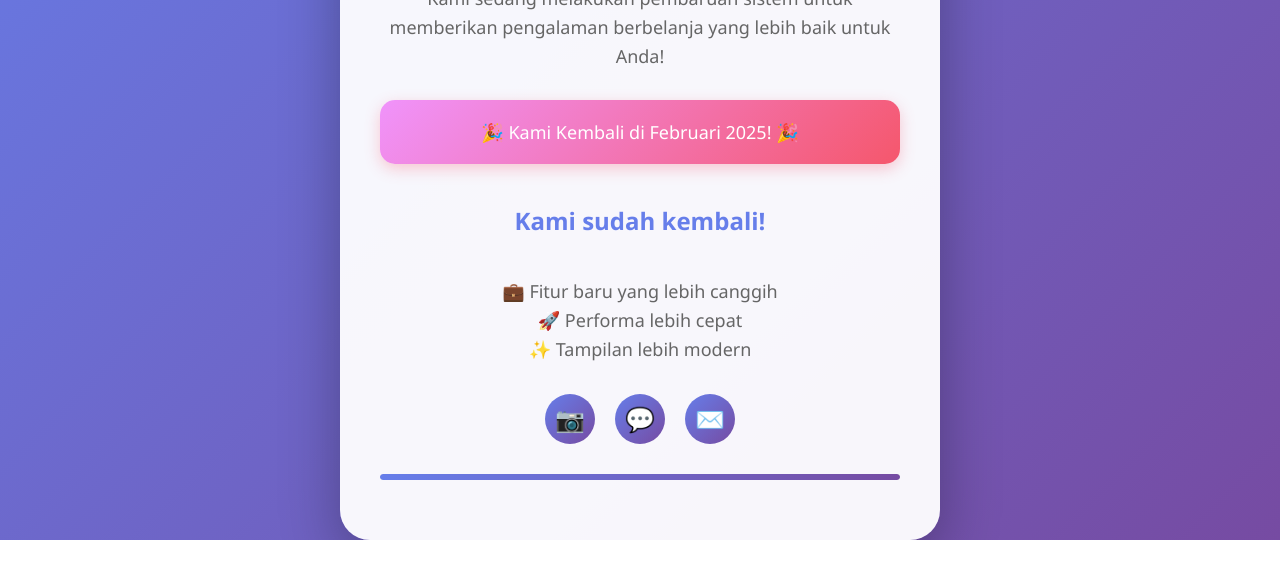
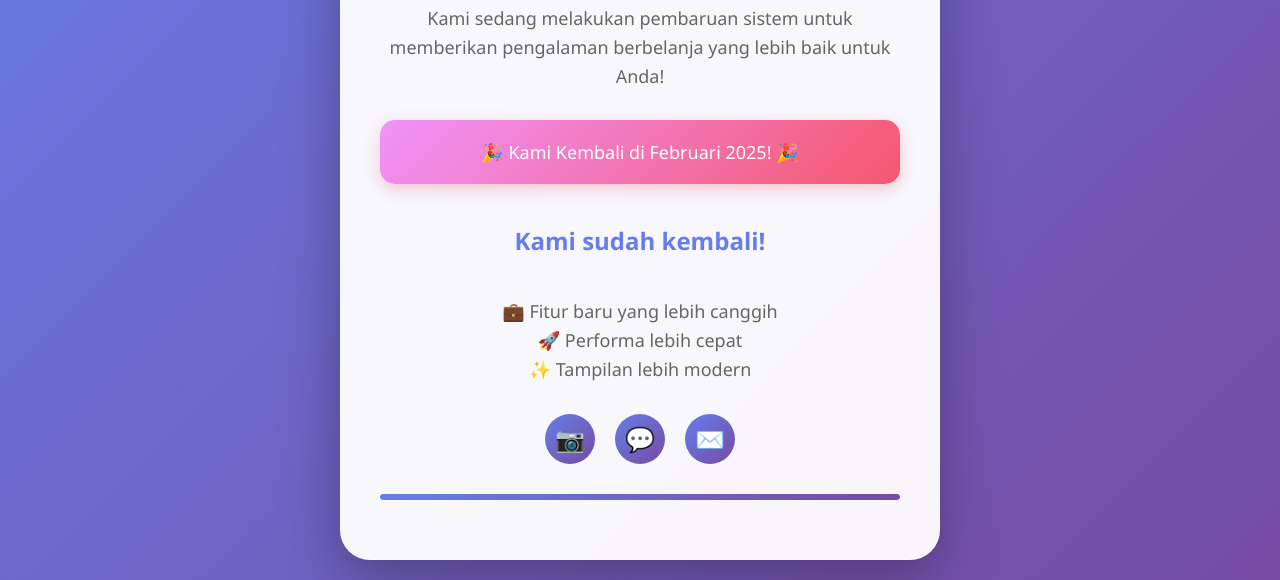
Before and after one commit to sofwanrsd/tavevestore-v2.1, a plain HTML site: page index.html in a window 1280 px wide. Shown: the part 373-953 px from the top of the page. Before the commit the page ends 913 px from the top, so only its background shows below. Drawn offline with Linux system fonts and the light colour scheme.

Commit message:
Update index.html

```diff
--- a/index.html
+++ b/index.html
@@ -18,7 +18,7 @@
             display: flex;
             justify-content: center;
             align-items: center;
-            overflow: hidden;
+            padding: 20px 0;
             position: relative;
         }
 
```
